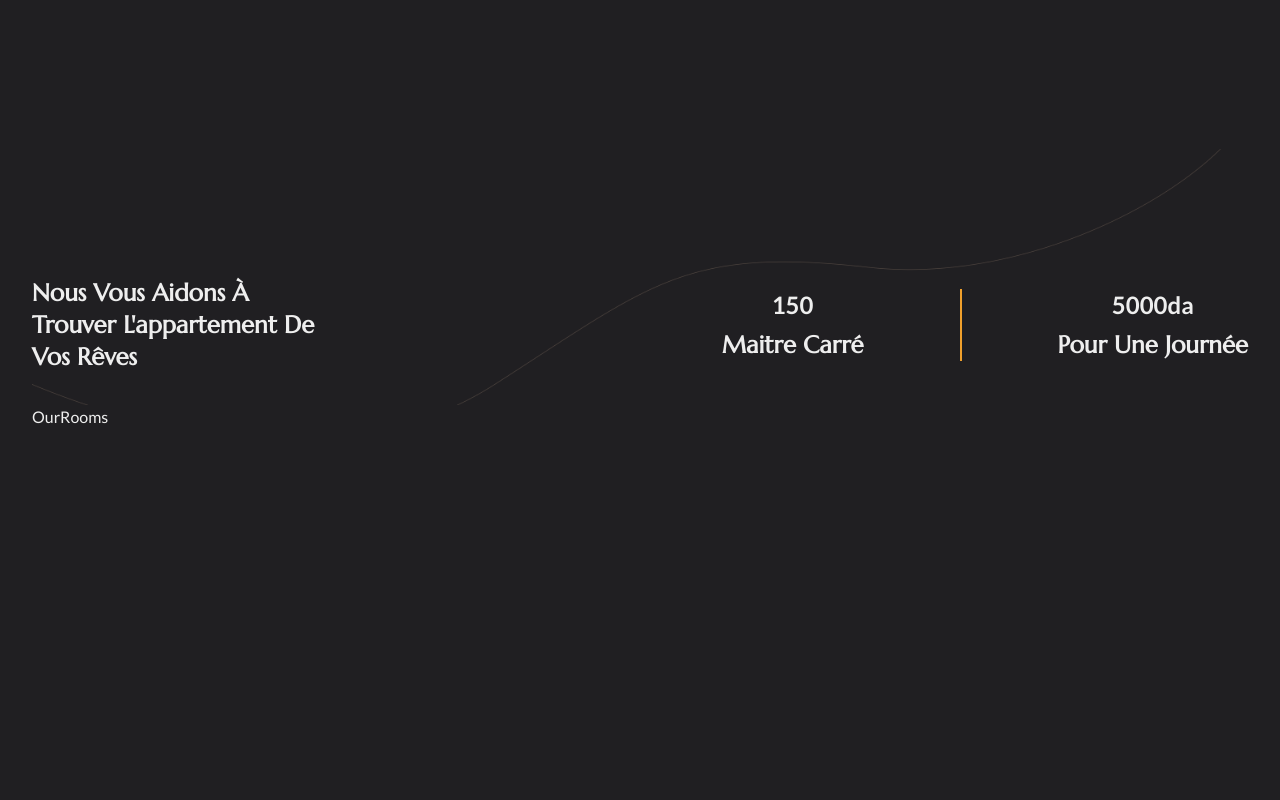
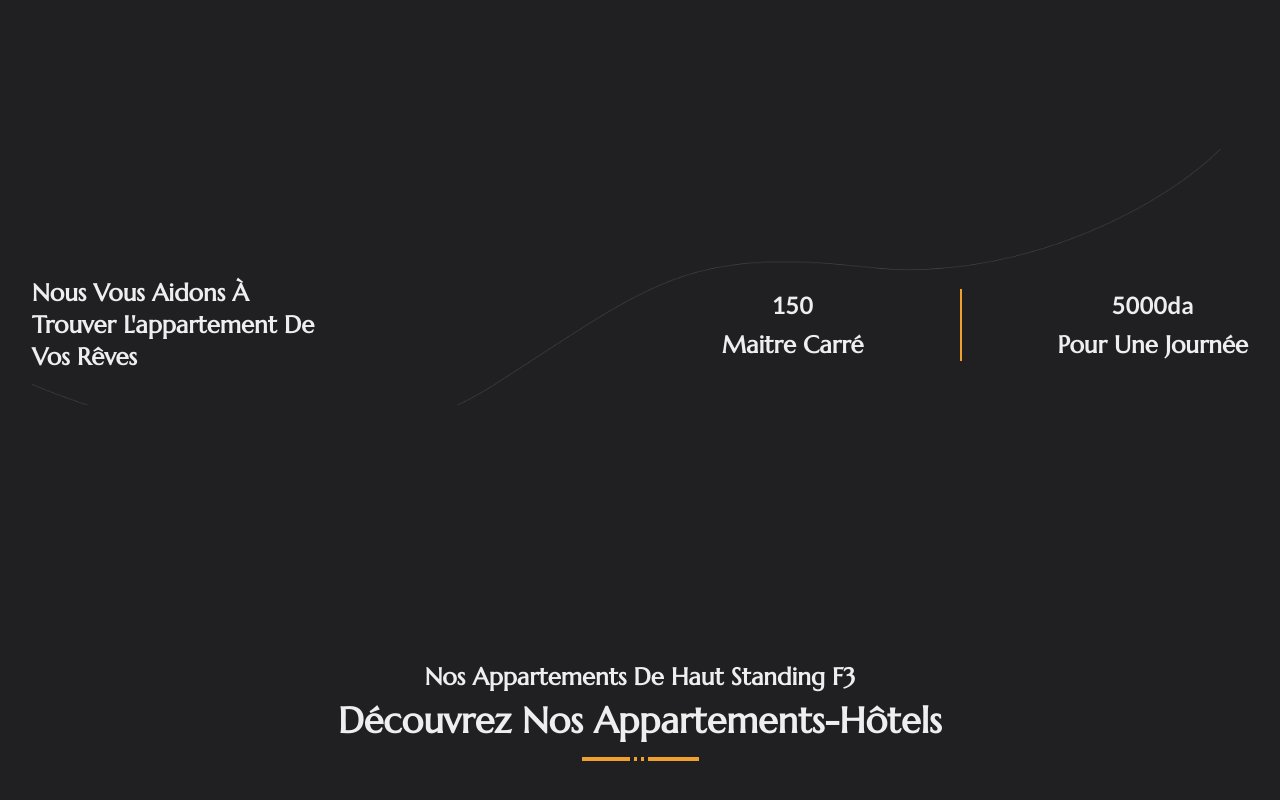
Before and after one commit to KamelMesbahi13/hotel, a React (Vite) app: page /fTroisAppartements in a window 1280 px wide. Shown: the part 394-1194 px from the top of the page. Built offline with nearby package versions, Linux system fonts and the light colour scheme.

Commit message:
adding f3 high standing apartment commit

```diff
--- a/public/assets/locals/ar/translation.json
+++ b/public/assets/locals/ar/translation.json
@@ -68,5 +68,7 @@
   "f3_high_standing_price_header": "متر مربع",
   "f3_high_standing_price": "150",
   "f3_high_standing_space_header": "ليوم واحد فقط",
-  "f3_high_standing_space": "5000 دج"
+  "f3_high_standing_space": "5000 دج",
+  "f3_high_standing_space_our_rooms_subheader": "شققنا الفندقية F3 الراقية",
+  "f3_high_standing_space_our_rooms_header": "استكشف شققنا الفندقية"
 }
--- a/public/assets/locals/en/translation.json
+++ b/public/assets/locals/en/translation.json
@@ -69,5 +69,7 @@
   "f3_high_standing_price_header": "Square meters",
   "f3_high_standing_price": "150",
   "f3_high_standing_space_header": "For one day",
-  "f3_high_standing_space": "5000da"
+  "f3_high_standing_space": "5000da",
+  "f3_high_standing_space_our_rooms_subheader": "Our F3 High Standing Apartments",
+  "f3_high_standing_space_our_rooms_header": "Explore Our Hotel Apartments"
 }
--- a/public/assets/locals/fr/translation.json
+++ b/public/assets/locals/fr/translation.json
@@ -68,5 +68,7 @@
   "f3_high_standing_price_header": "Maitre Carré",
   "f3_high_standing_price": "150",
   "f3_high_standing_space_header": "Pour une journée",
-  "f3_high_standing_space": "5000da"
+  "f3_high_standing_space": "5000da",
+  "f3_high_standing_space_our_rooms_subheader": "Nos appartements de haut standing F3",
+  "f3_high_standing_space_our_rooms_header": "Découvrez nos appartements-hôtels"
 }
--- a/src/Components/FThreeHighApartments/OurRooms/OurRooms.jsx
+++ b/src/Components/FThreeHighApartments/OurRooms/OurRooms.jsx
@@ -1,5 +1,40 @@
+import { useTranslation } from "react-i18next";
+
 const OurRooms = () => {
-  return <div>OurRooms</div>;
+  const { t } = useTranslation();
+
+  return (
+    <div>
+      <div className="md:mt-56">
+        <div>
+          <div>
+            {" "}
+            <div className="mt-8 md:mt-64 md:textCenter">
+              <div>
+                <div className="md:w-3/4 md:mx-auto textCenter">
+                  <h2 className="mb-2">
+                    {t("f3_high_standing_space_our_rooms_subheader")}
+                  </h2>
+                  <h1 className="mb-4">
+                    {t("f3_high_standing_space_our_rooms_header")}
+                  </h1>
+                  <div className="flex justify-center md:mt-2">
+                    <div className="w-8 h-1 md:w-12 bg-secondColor"></div>
+                    <div className="flex ml-1">
+                      <div className="w-[3px] h1 bg-secondColor"></div>
+                      <div className="w-[3px] mx-1 bg-secondColor"></div>
+                      <div className="w-[3px] h1 bg-secondColor"></div>
+                    </div>
+                    <div className="w-8 h-1 md:w-12 bg-secondColor"></div>
+                  </div>
+                </div>
+              </div>
+            </div>
+          </div>
+        </div>
+      </div>
+    </div>
+  );
 };
 
 export default OurRooms;
```
